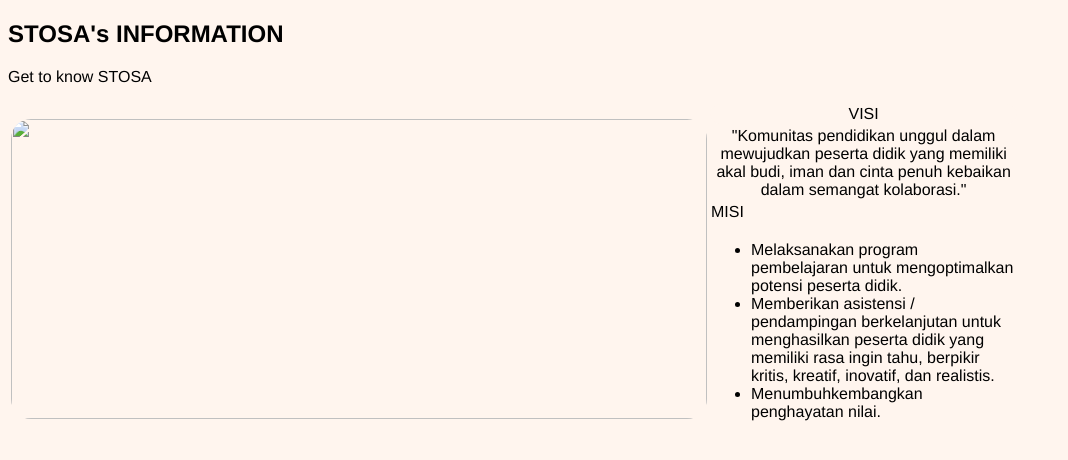
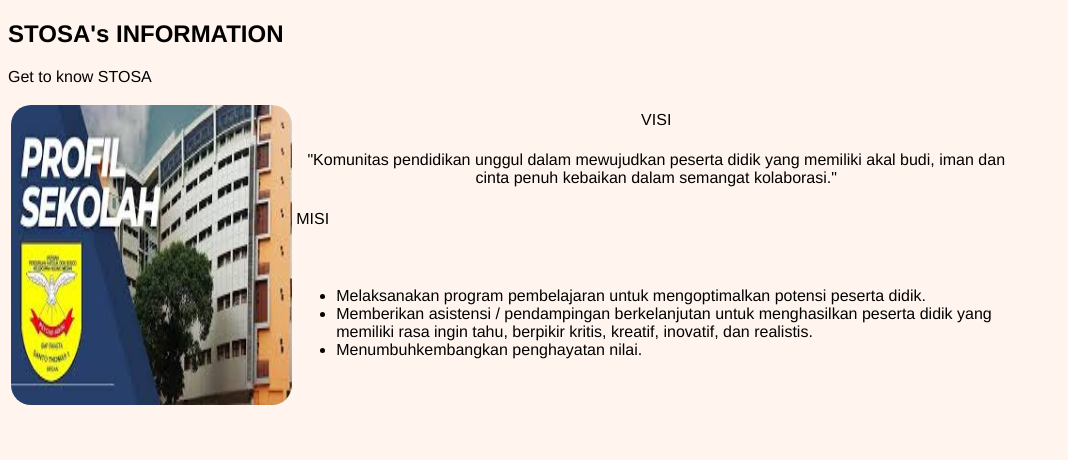
Before and after one commit to arttheiann/web1, a plain HTML site: page infostosa.html in a window 1280 px wide. Shown: the whole page, without its empty margins (0-1068 px from the left). Drawn offline with Linux system fonts and the light colour scheme.

Commit message:
Update infostosa.html

```diff
--- a/infostosa.html
+++ b/infostosa.html
@@ -37,7 +37,7 @@ font-family: Helvetica;
     </section>
 <table>
 <tr>
-<td rowspan="4" ><img src="gambar/stosa7.jpg" height=250 width=580></td>
+<td rowspan="4" ><img src="stosa7.jpg" height=250 width=580></td>
 <td class="lol">VISI</td>
 </tr>
 <tr class="lol">
```
